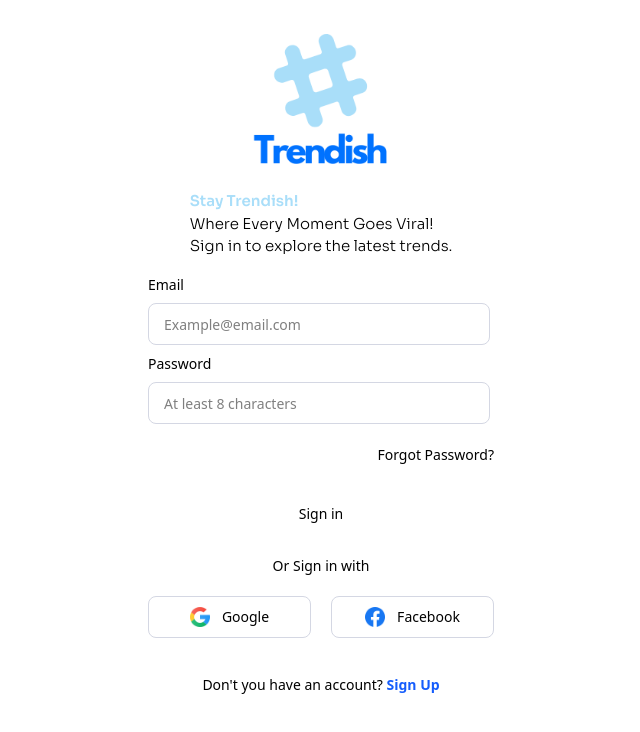
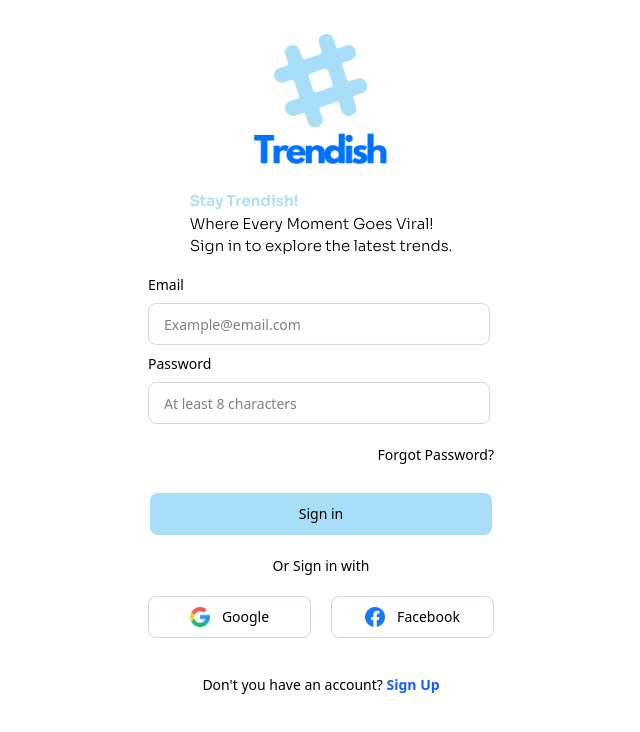
Before and after one commit to MarcioLopes451/trendish, a React (Vite) app: page /trendish/login in a window 1280 px wide. Shown: the top 732 px of the page, without its empty margins (319-959 px from the left). Built offline with nearby package versions, Linux system fonts and the light colour scheme.

Commit message:
add: edits with buttons and tests

```diff
--- a/src/pages/Login/Login.tsx
+++ b/src/pages/Login/Login.tsx
@@ -89,7 +89,7 @@ export default function Login() {
           </div>
           <div className="flex justify-center items-center mt-5">
             <button
-              className="bg-lightBlue w-[342px] h-[42px] rounded-[8px] text-[14px] text-white"
+              className="bg-LightBlue w-[342px] h-[42px] rounded-[8px] text-[14px] text-white"
               onClick={handleSignIn}
               style={error === true ? { color: "red" } : { color: "black" }}
             >
--- a/src/pages/SignUp/SignUp.tsx
+++ b/src/pages/SignUp/SignUp.tsx
@@ -160,7 +160,7 @@ export default function SignUp() {
             {message}
           </div>
           <button
-            className="bg-lightBlue w-[342px] h-[42px] rounded-[8px] text-[14px] text-white"
+            className="bg-LightBlue w-[342px] h-[42px] rounded-[8px] text-[14px]"
             onClick={handleSignUp}
           >
             Sign up
```
Also changed, not shown: 1 other file (tests, documents, lock files or other folders).
